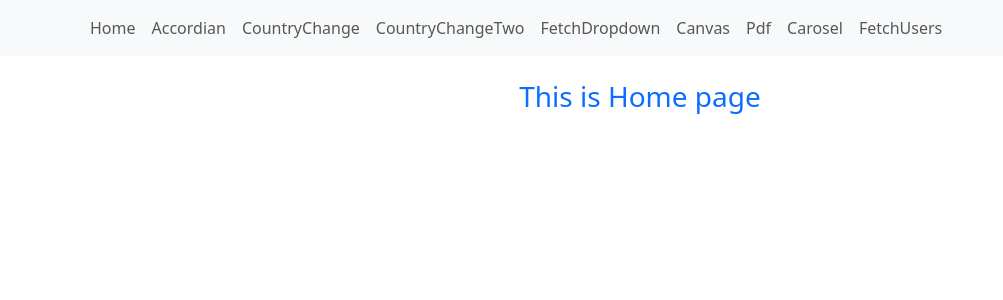
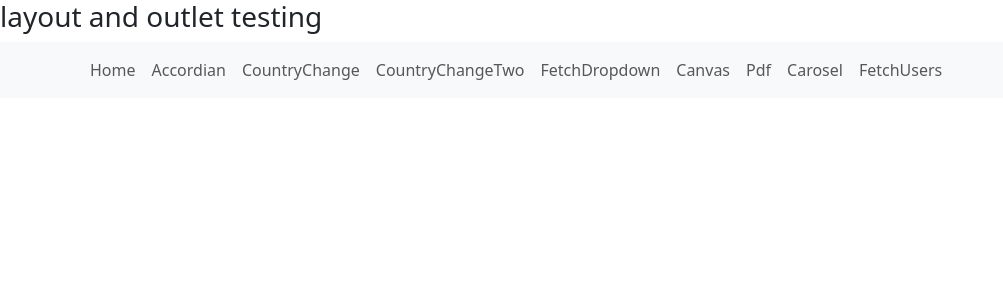
Before and after one commit to SumanthTallam/ReactTestFiles, a React (Vite) app: page / in a window 1280 px wide. Shown: the top 300 px of the page, without its empty margins (0-1003 px from the left). Built offline with nearby package versions, Linux system fonts and the light colour scheme.

Commit message:
outlet testing

```diff
--- a/src/App.jsx
+++ b/src/App.jsx
@@ -20,10 +20,11 @@ function App() {
   return (
     <>
       <Router>
-        <Navbar />
+        {/* <Navbar /> */}
 
         <Routes>
-          <Route path={"/"} element={<Home />}/>
+          <Route path='/' element={<Navbar/>}>
+          <Route path={"/home"} element={<Home />} />
           <Route path={"/accordian"} element={<Accordian />} />
           <Route path={"/canvas"} element={<Canvas />} />
           <Route path={"/dropdown"} element={<CountryChange />} />
@@ -34,6 +35,7 @@ function App() {
           <Route path={"/carosel"} element={<Carosel />} />
           <Route path={"/registration"} element={<Signup />} />
           <Route path={"/users"} element={<FetchUsers />} />
+          </Route>
         </Routes>
       </Router>
     </>
--- a/src/NavBar/Navbar.jsx
+++ b/src/NavBar/Navbar.jsx
@@ -1,8 +1,14 @@
 import React from "react";
-import { Link } from "react-router-dom";
+import { Link, Outlet } from "react-router-dom";
 
 const Navbar = () => {
   return (
+    <div>
+      <div>
+        <h3>layout and outlet testing</h3>
+        <Outlet/>
+      </div>
+
       <nav className="navbar navbar-expand-lg bg-light navbar-light">
         <div className="container">
           <div className="">
@@ -56,6 +62,7 @@ const Navbar = () => {
           </div>
         </div>
       </nav>
+    </div>
   );
 };
 export default Navbar;
```
Lines whose indentation alone changed are shown as unchanged.
